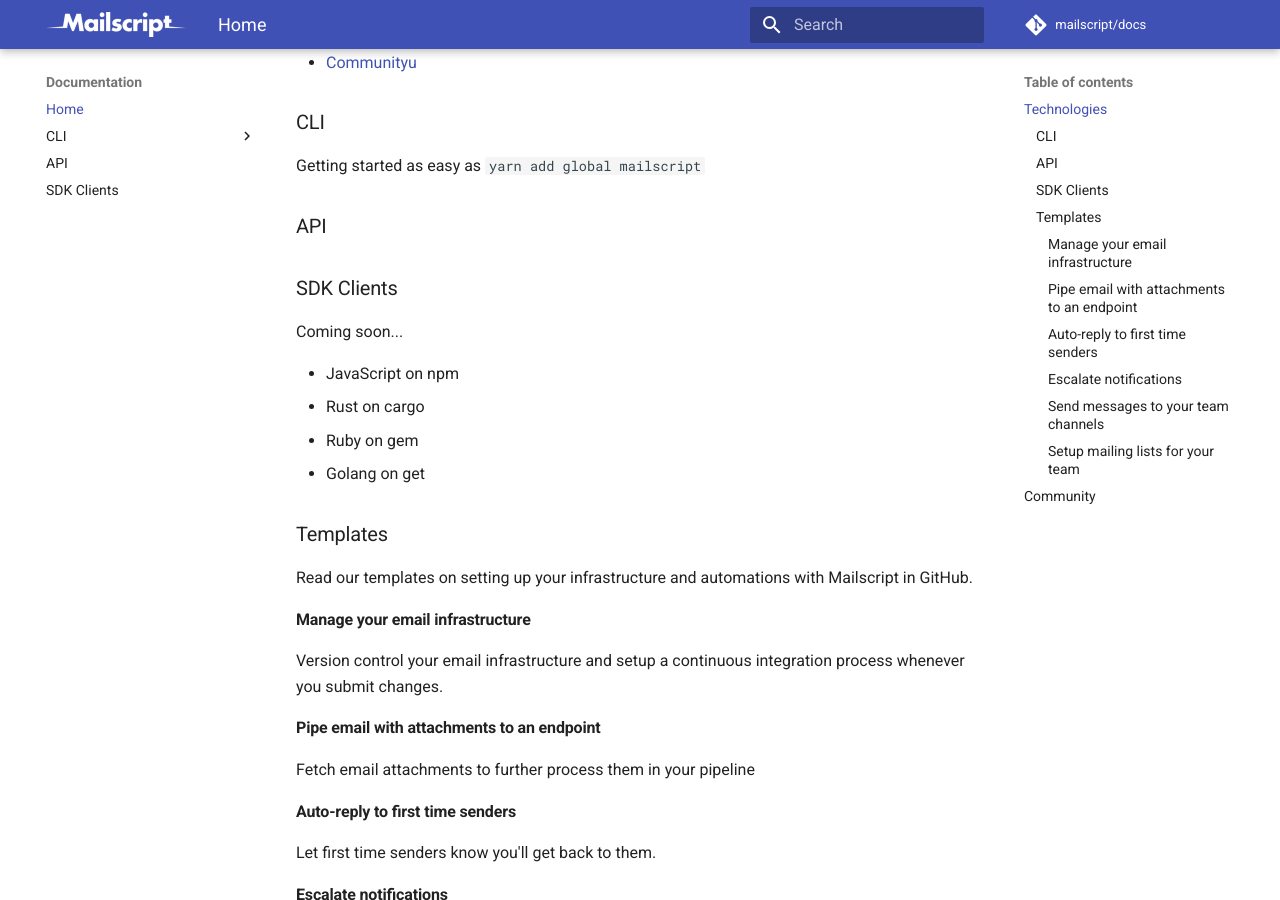
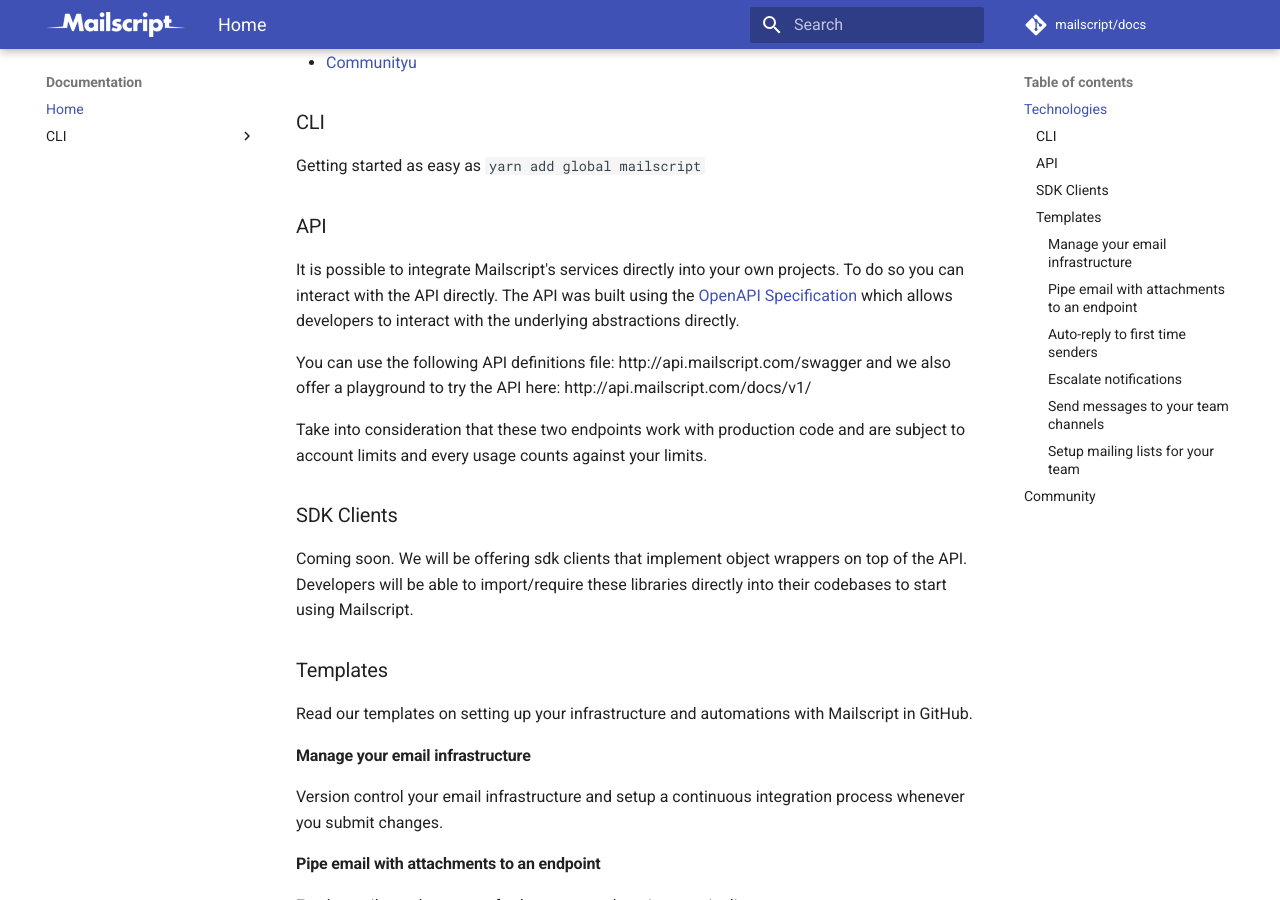
Before and after one commit to vaultec81/docs, an MkDocs documentation site: the page built from docs/index.md, in a window 1280 px wide and 900 px high, scrolled down 558 px. Built offline with MkDocs 1.6.1 and Material for MkDocs 9.7.7, drawn with Linux system fonts in a browser that asks for light colours; comment, search, counter and statistics services are not loaded.

Commit message:
Update sections on api and client sdks

```diff
--- a/docs/index.md
+++ b/docs/index.md
@@ -22,14 +22,15 @@
 
 ### API
 
+It is possible to integrate Mailscript's services directly into your own projects. To do so you can interact with the API directly. The API was built using the [OpenAPI Specification](https://swagger.io/resources/open-api/) which allows developers to interact with the underlying abstractions directly.
+
+You can use the following API definitions file: http://api.mailscript.com/swagger and we also offer a playground to try the API here: http://api.mailscript.com/docs/v1/
+
+Take into consideration that these two endpoints work with production code and are subject to account limits and every usage counts against your limits.
+
 ### SDK Clients
 
-Coming soon...
-
-- JavaScript on npm
-- Rust on cargo
-- Ruby on gem
-- Golang on get
+Coming soon. We will be offering sdk clients that implement object wrappers on top of the API. Developers will be able to import/require these libraries directly into their codebases to start using Mailscript.
 
 ### Templates
 
--- a/mkdocs.yml
+++ b/mkdocs.yml
@@ -35,5 +35,5 @@
           - Login: cli/login.md
           - Send: cli/send.md
           - Usernames: cli/usernames.md
-  - API: api.md
-  - SDK Clients: sdk-clients.md
+  #- API: api.md
+  #- SDK Clients: sdk-clients.md
```
